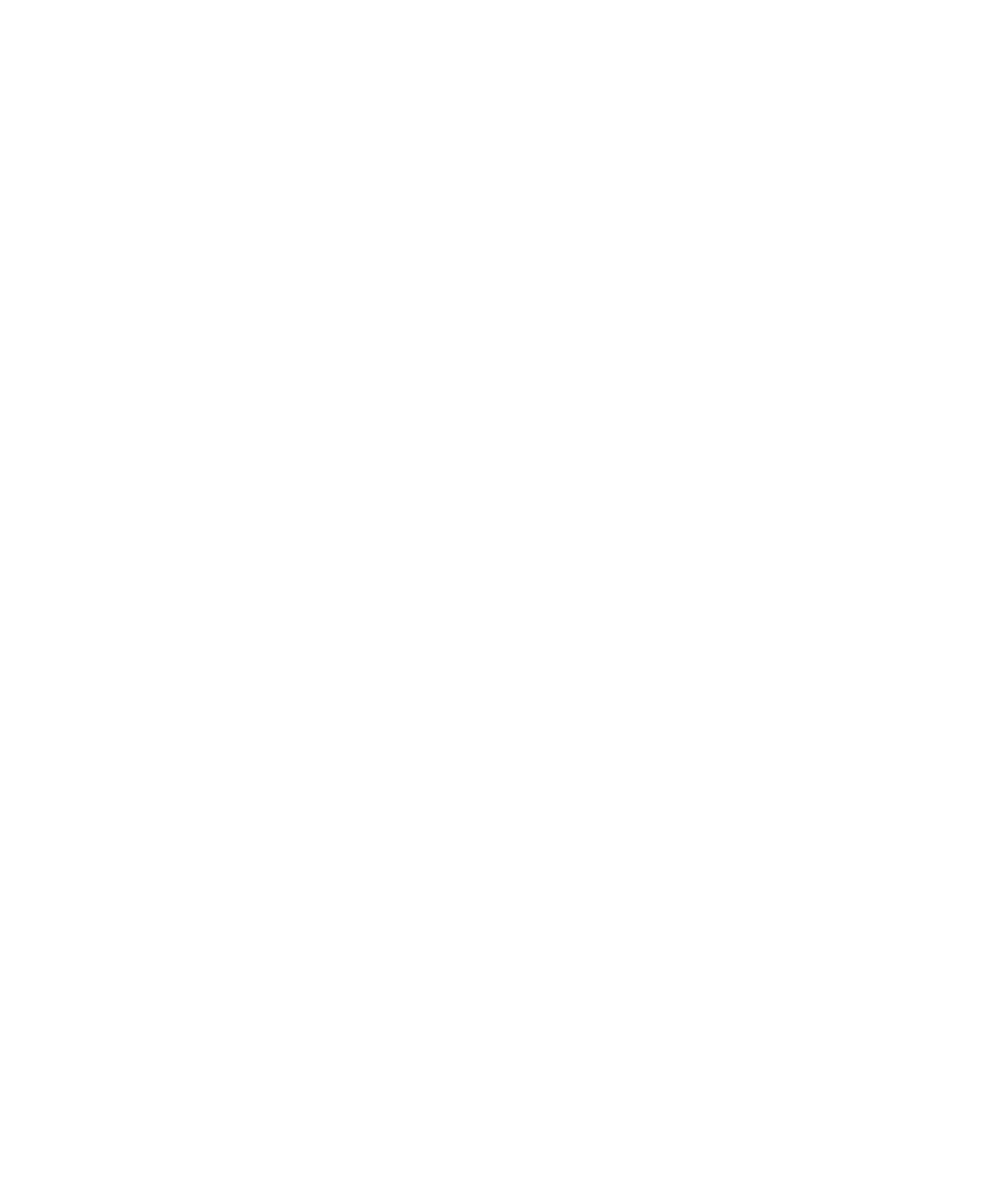
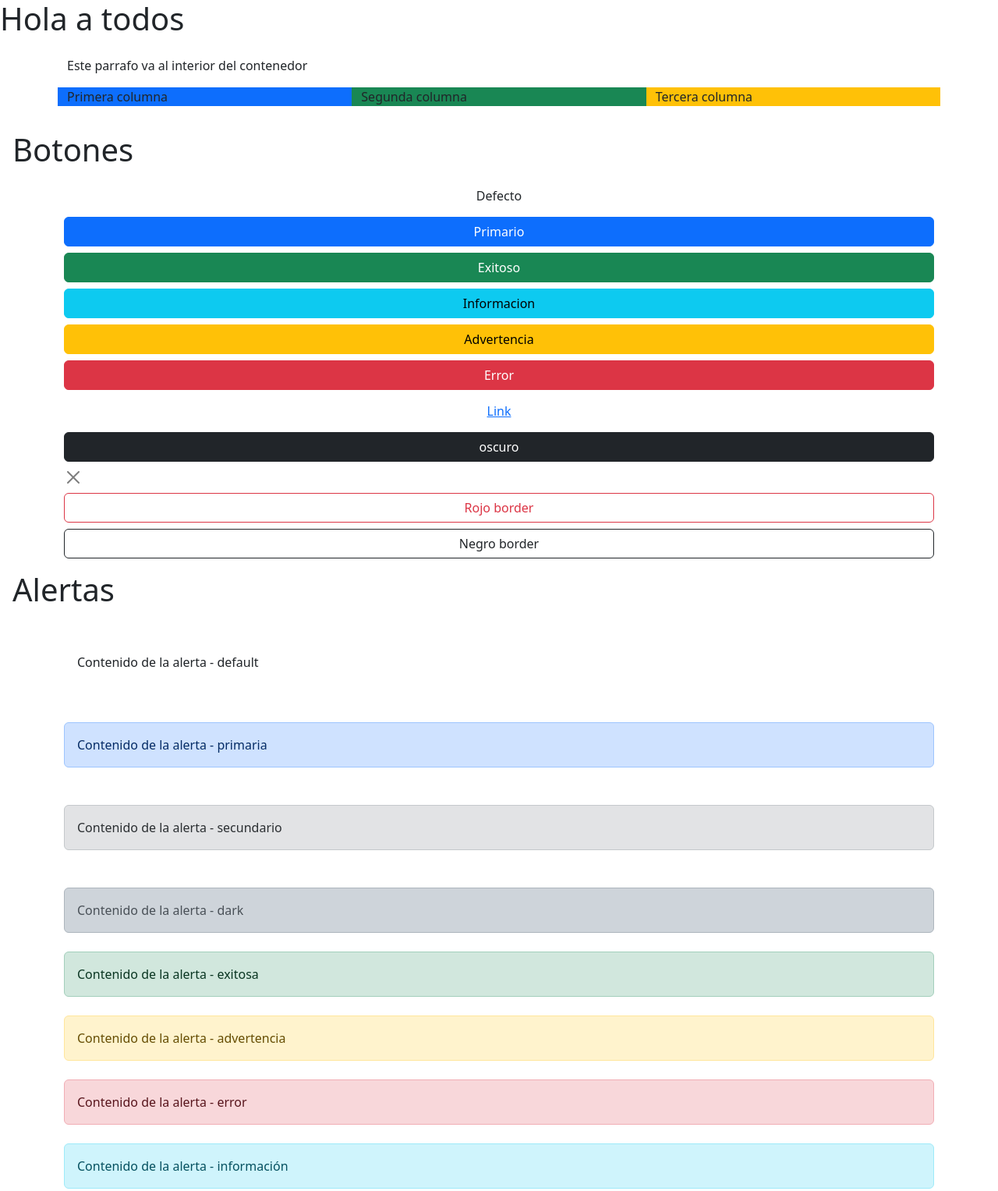
Before and after one commit to Scorhenao/SENATechnology, a plain HTML site: page bootstrap/practicaboo.html in a window 1280 px wide. Shown: the top 1527 px of the page at 78% size. Before the commit the page ends 800 px from the top, so only its background shows below. Drawn offline with Linux system fonts and the light colour scheme.

Commit message:
28 agosto 2024 bootstrap

```diff
--- a/bootstrap/practicaboo.html
+++ b/bootstrap/practicaboo.html
@@ -3,7 +3,7 @@
 <head>
     <meta charset="UTF-8">
     <meta name="viewport" content="width=device-width, initial-scale=1.0">
-    <title>Document</title>
+    <title>Practica --bootstrap--</title>
     <!--bootstrap-->
     <!--screen para pantallas de mas de 500px-->
     <link rel="stylesheet" href="./css/bootstrap.min.css" media="screen">
@@ -14,6 +14,55 @@
     <script src="./js/popper.min.js" defer></script>
 </head>
 <body>
+    <h1>Hola a todos</h1>
+    <!-- Contenedor -->
+    <section class="container p-3">
+        <p>Este parrafo va al interior del contenedor</p>
+        <div class="row">
+            <div class="col col-4 bg-primary">Primera columna</div>
+            <div class="col col-4 bg-success">Segunda columna</div>
+            <div class="col col-4 bg-warning">Tercera columna</div>
+        </div>
+    </section>
+    <!-- Botones -->
+    <h1 class="m-3">Botones</h1>
+    <section class="container d-flex flex-column gap-2">
+        <button class="btn btn-default" type="">Defecto</button>
+        <button class="btn btn-primary" type="">Primario</button>
+        <button class="btn btn-success" type="">Exitoso</button>
+        <button class="btn btn-info" type="">Informacion</button>
+        <button class="btn btn-warning" type="">Advertencia</button>
+        <button class="btn btn-danger" type="">Error</button>
+        <button class="btn btn-link">Link</button>
+        <button class="btn btn-dark">oscuro</button>
+        <button class="btn btn-close"></button>
+        <button class="btn btn-outline-danger">Rojo border</button>
+        <button class="btn btn-outline-dark">Negro border</button>
+    </section>
+
+    <!-- Alertas -->
+    <h1 class="m-3">Alertas</h1>
+    <section class="container d-flex flex-column gap-2">
+        <div class="alert alert-default mt-4" role="alert">Contenido de la alerta - default</div>
+        <div class="alert alert-primary mt-4" role="alert">Contenido de la alerta - primaria</div>
+        <div class="alert alert-secondary mt-4" role="alert">Contenido de la alerta - secundario</div>
+        <div class="alert alert-dark mt-4" role="alert">Contenido de la alerta - dark</div>
+        <div class="alert alert-success" role="alert">Contenido de la alerta - exitosa</div>
+        <div class="alert alert-warning" role="alert">Contenido de la alerta - advertencia</div>
+        <div class="alert alert-danger" role="alert">Contenido de la alerta - error</div>
+        <div class="alert alert-info" role="alert">Contenido de la alerta - información</div>
+        <div class="alert alert-dismissible" role="alert">Contenido de la alerta - iluminada</div>
+    </section>
+
+    <!--Dropdown o selector de menu-->
+    <h1 class="m-3">Dropdown</h1>
+    <section class="container d-flex flex-column gap-2">
+        <button class="btn btn-primary" type="button">Seleccione una opcion</button>
+        <div class="dropdown-menu" aria-labelledby="dropdownMenuLink"></div>
+        <div class="dropdown-item" href="#">Opccion 1</div>
+        <div class="dropdown-item" href="#">Opccion 2</div>
+        <div class="dropdown-item" href="#">Opccion 3</div>
+    </section>
 
 </body>
 </html>
```
Also changed, not shown: 1 other file.
